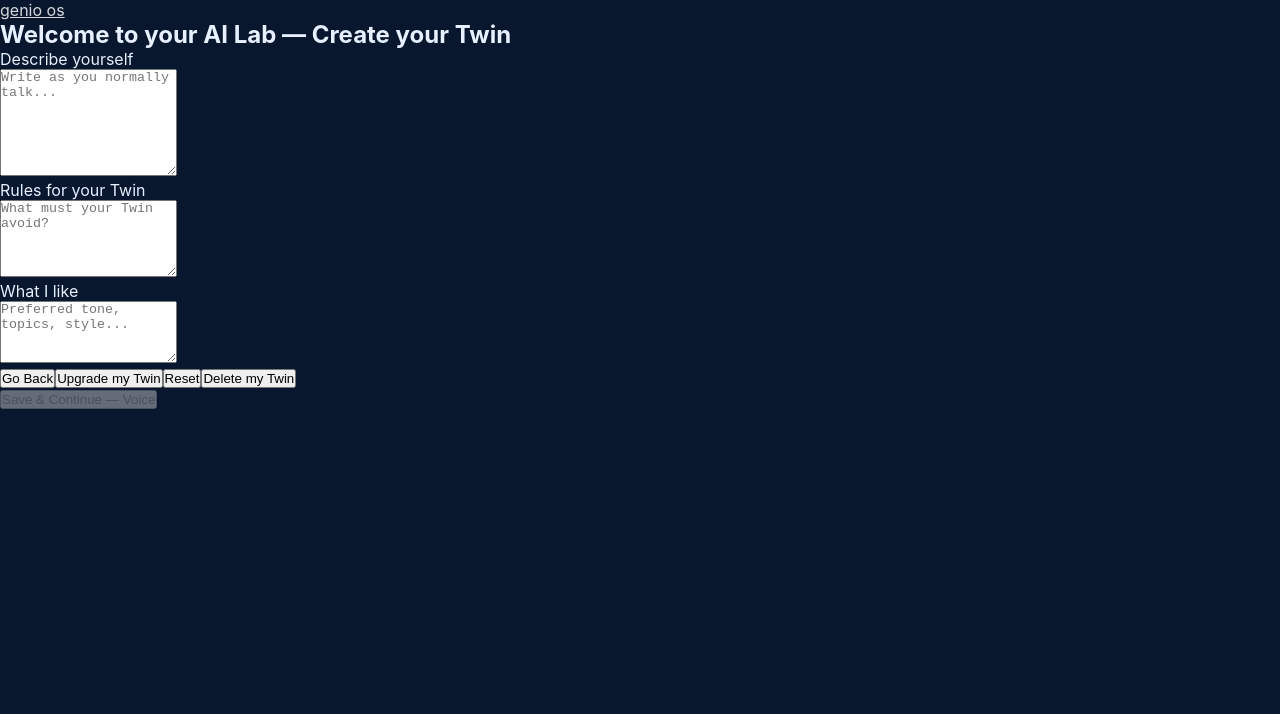
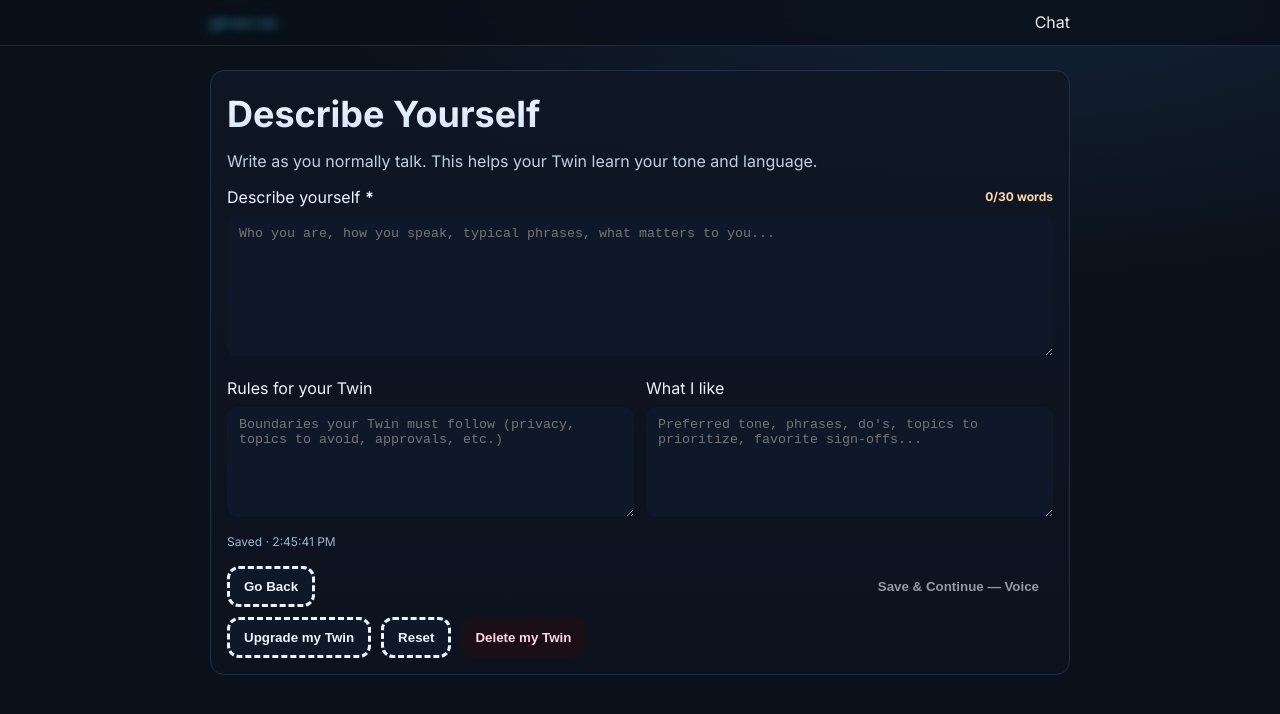
Before and after one commit to genio-ai/genio-os, a Next.js app: page /onboarding/personality in a window 1280 px wide. Shown: the top 714 px of the page. Built offline with nearby package versions, Linux system fonts and the light colour scheme.

Commit message:
Update personality.js

```diff
--- a/pages/onboarding/personality.js
+++ b/pages/onboarding/personality.js
@@ -1,159 +1,312 @@
 // File: pages/onboarding/personality.js
-import { useEffect, useMemo, useState } from "react";
+import { useEffect, useMemo, useRef, useState } from "react";
 import Head from "next/head";
 import Link from "next/link";
 import { useRouter } from "next/router";
 
-const DRAFT_KEY = "twin_ob_draft";
+const TWIN_DRAFT_KEY = "twin_ob_draft";
+const MIN_WORDS = 30;
+
+function safeGet(key, fallback) {
+  try {
+    const v = localStorage.getItem(key);
+    return v ? JSON.parse(v) : fallback;
+  } catch {
+    return fallback;
+  }
+}
+function safeSet(key, val) {
+  try {
+    localStorage.setItem(key, JSON.stringify(val));
+  } catch {}
+}
+function wordCount(s) {
+  return (s || "").trim().split(/\s+/).filter(Boolean).length;
+}
 
 export default function Personality() {
   const router = useRouter();
-  const [about, setAbout] = useState("");
+
+  const [desc, setDesc] = useState("");
   const [rules, setRules] = useState("");
   const [likes, setLikes] = useState("");
   const [savedAt, setSavedAt] = useState(null);
   const [busy, setBusy] = useState(false);
-  const [note, setNote] = useState("");
+  const [toast, setToast] = useState("");
+  const [dirty, setDirty] = useState(false);
+  const saveTimer = useRef(null);
 
-  // load draft
+  // Load existing draft on mount
   useEffect(() => {
-    try {
-      const d = JSON.parse(localStorage.getItem(DRAFT_KEY) || "{}");
-      if (d.about) setAbout(d.about);
+    const d = safeGet(TWIN_DRAFT_KEY, {});
+    if (d.desc ?? d.about) setDesc(d.desc ?? d.about);
     if (d.rules) setRules(d.rules);
     if (d.likes) setLikes(d.likes);
-    } catch {}
   }, []);
 
-  // autosave
+  // Autosave (debounced)
   useEffect(() => {
-    const h = setTimeout(() => {
-      try {
-        const cur = JSON.parse(localStorage.getItem(DRAFT_KEY) || "{}");
-        localStorage.setItem(
-          DRAFT_KEY,
-          JSON.stringify({ ...cur, about, rules, likes })
-        );
+    setDirty(true);
+    clearTimeout(saveTimer.current);
+    saveTimer.current = setTimeout(() => {
+      const cur = safeGet(TWIN_DRAFT_KEY, {});
+      safeSet(TWIN_DRAFT_KEY, {
+        ...cur,
+        desc,
+        rules,
+        likes,
+        _lastStep: "personality",
+      });
       setSavedAt(new Date());
-      } catch {}
-    }, 500);
-    return () => clearTimeout(h);
-  }, [about, rules, likes]);
+      setDirty(false);
+    }, 600);
+    return () => clearTimeout(saveTimer.current);
+  }, [desc, rules, likes]);
 
-  const canContinue = useMemo(() => about.trim().length >= 30, [about]);
+  // Warn before unload if not saved
+  useEffect(() => {
+    const h = (e) => {
+      if (dirty) {
+        e.preventDefault();
+        e.returnValue = "";
+      }
+    };
+    window.addEventListener("beforeunload", h);
+    return () => window.removeEventListener("beforeunload", h);
+  }, [dirty]);
 
-  const saveAndNext = async () => {
+  const descWords = useMemo(() => wordCount(desc), [desc]);
+  const canContinue = descWords >= MIN_WORDS;
+
+  const handleBack = () => router.back();
+
+  const handleSaveAndNext = () => {
     if (!canContinue || busy) return;
     setBusy(true);
     try {
-      const cur = JSON.parse(localStorage.getItem(DRAFT_KEY) || "{}");
-      localStorage.setItem(
-        DRAFT_KEY,
-        JSON.stringify({
+      const cur = safeGet(TWIN_DRAFT_KEY, {});
+      safeSet(TWIN_DRAFT_KEY, {
         ...cur,
-          about: about.trim(),
+        desc: desc.trim(),
         rules: rules.trim(),
         likes: likes.trim(),
-        })
-      );
-      router.push("/onboarding/voice");
+        _lastStep: "personality",
+      });
+      setToast("Saved. Moving to Voice…");
+      setTimeout(() => router.push("/onboarding/voice"), 250);
     } finally {
       setBusy(false);
     }
   };
 
-  const doUpgrade = () => {
-    setNote("You can upgrade your Twin anytime — just edit these fields and save.");
-    setTimeout(() => setNote(""), 2200);
+  const handleUpgrade = () => {
+    setToast("Refine anytime. Edit and save to upgrade your Twin.");
+    setTimeout(() => setToast(""), 1800);
   };
-
-  const doReset = () => {
-    setAbout("");
+  const handleReset = () => {
+    setDesc("");
     setRules("");
     setLikes("");
-    setNote("Cleared fields. Draft kept until you save.");
-    setTimeout(() => setNote(""), 1800);
+    setToast("Fields cleared.");
+    setTimeout(() => setToast(""), 1400);
   };
-
-  const doDelete = () => {
-    try { localStorage.removeItem(DRAFT_KEY); } catch {}
-    setAbout(""); setRules(""); setLikes("");
-    setNote("Twin draft deleted.");
-    setTimeout(() => setNote(""), 1800);
-  };
-
-  const goBack = () => {
-    router.push("/signup"); // 🔹 غيّر الوجهة حسب الصفحه اللي بدك ترجع إلها
+  const handleDelete = () => {
+    if (!confirm("Delete your Twin draft? This will remove your current inputs.")) return;
+    try {
+      localStorage.removeItem(TWIN_DRAFT_KEY);
+    } catch {}
+    setDesc("");
+    setRules("");
+    setLikes("");
+    setToast("Twin draft deleted.");
+    setTimeout(() => setToast(""), 1400);
   };
 
   return (
     <>
       <Head>
-        <title>AI Lab — Create your Twin (Step 1)</title>
+        <title>Describe Yourself — gineo os</title>
+        <meta
+          name="description"
+          content="Describe yourself so your Twin learns your tone and language."
+        />
+        <link rel="preconnect" href="https://fonts.googleapis.com" />
+        <link rel="preconnect" href="https://fonts.gstatic.com" crossOrigin="" />
+        <link
+          href="https://fonts.googleapis.com/css2?family=Inter:wght@400;600;700;800&display=swap"
+          rel="stylesheet"
+        />
       </Head>
 
-      {/* Header */}
+      {/* Header (brand + Chat) */}
       <header className="hdr">
         <div className="container nav">
-          <Link href="/" className="brand" aria-label="genio os">
-            <span className="brand-neon">genio os</span>
+          <Link href="/" className="brand">
+            <span className="brand-neon">gineo os</span>
           </Link>
-          <div className="stepper" aria-label="Progress">
-            <span className="dot on" />
-            <span className="dot" />
-            <span className="dot" />
-            <span className="dot" />
-          </div>
+          <nav className="links">
+            <Link href="/chat">Chat</Link>
+          </nav>
         </div>
       </header>
 
-      {/* Form */}
       <main className="container">
         <section className="card form">
-          <h1>Welcome to your AI Lab — Create your Twin</h1>
+          <h1>Describe Yourself</h1>
+          <p className="sub">
+            Write as you normally talk. This helps your Twin learn your tone and language.
+          </p>
 
+          {/* Describe yourself */}
           <label className="field">
-            <div className="label">Describe yourself</div>
+            <div className="row">
+              <span>
+                Describe yourself <b>*</b>
+              </span>
+              <small className={canContinue ? "ok" : "warn"}>
+                {descWords}/{MIN_WORDS} words
+              </small>
+            </div>
             <textarea
-              rows={7}
-              value={about}
-              onChange={(e) => setAbout(e.target.value)}
-              placeholder="Write as you normally talk..."
+              rows={8}
+              value={desc}
+              onChange={(e) => setDesc(e.target.value)}
+              placeholder="Who you are, how you speak, typical phrases, what matters to you..."
+              required
+            />
+          </label>
+
+          {/* Optional fields */}
+          <div className="grid">
+            <label className="field">
+              <span>Rules for your Twin</span>
+              <textarea
+                rows={6}
+                value={rules}
+                onChange={(e) => setRules(e.target.value)}
+                placeholder="Boundaries your Twin must follow (privacy, topics to avoid, approvals, etc.)"
               />
             </label>
 
             <label className="field">
-            <div className="label">Rules for your Twin</div>
+              <span>What I like</span>
               <textarea
-              rows={5}
-              value={rules}
-              onChange={(e) => setRules(e.target.value)}
-              placeholder="What must your Twin avoid?"
+                rows={6}
+                value={likes}
+                onChange={(e) => setLikes(e.target.value)}
+                placeholder="Preferred tone, phrases, do's, topics to prioritize, favorite sign-offs..."
               />
             </label>
+          </div>
 
-          <label className="field">
-            <div className="label">What I like</div>
-            <textarea
-              rows={4}
-              value={likes}
-              onChange={(e) => setLikes(e.target.value)}
-              placeholder="Preferred tone, topics, style..."
-            />
-          </label>
+          {/* Save state */}
+          <div className="meta" role="status" aria-live="polite">
+            <span>{savedAt ? `Saved · ${savedAt.toLocaleTimeString()}` : "Autosave on"}</span>
+            {toast && <span className="note">{toast}</span>}
+          </div>
 
+          {/* Primary actions */}
           <div className="actions">
-            <button className="btn ghost" onClick={goBack}>Go Back</button>
-            <button className="btn ghost" onClick={doUpgrade}>Upgrade my Twin</button>
-            <button className="btn ghost" onClick={doReset}>Reset</button>
-            <button className="btn danger" onClick={doDelete}>Delete my Twin</button>
-            <div className="spacer" />
-            <button className="btn btn-neon" disabled={!canContinue || busy} onClick={saveAndNext}>
+            <button type="button" className="btn ghost" onClick={handleBack}>
+              Go Back
+            </button>
+            <button
+              type="button"
+              className="btn btn-neon"
+              disabled={!canContinue || busy}
+              onClick={handleSaveAndNext}
+            >
               {busy ? "Saving…" : "Save & Continue — Voice"}
+            </button>
+          </div>
+
+          {/* Manage actions */}
+          <div className="manage">
+            <button type="button" className="btn ghost" onClick={handleUpgrade}>
+              Upgrade my Twin
+            </button>
+            <button type="button" className="btn ghost" onClick={handleReset}>
+              Reset
+            </button>
+            <button type="button" className="btn danger" onClick={handleDelete}>
+              Delete my Twin
             </button>
           </div>
         </section>
       </main>
+
+      {/* Styles (aligned with signup) */}
+      <style jsx>{`
+        :root {
+          --bg: #0a1018;
+          --card: #0f1725;
+          --muted: #a7b7c8;
+          --text: #edf3ff;
+          --neon1: #20e3b2;
+          --neon2: #6fc3ff;
+          --ink: #071018;
+          --stroke: #223145;
+        }
+        .container { width: min(860px, 92%); margin-inline: auto; }
+        a { color: inherit; text-decoration: none; }
+
+        .hdr { position: sticky; top: 0; z-index: 50; backdrop-filter: saturate(150%) blur(10px); background: #0b111add; border-bottom: 1px solid #1b2840; }
+        .nav { display: flex; align-items: center; justify-content: space-between; gap: 12px; padding: 10px 0; }
+        .brand-neon {
+          background: linear-gradient(135deg, var(--neon1), var(--neon2));
+          -webkit-background-clip: text; -webkit-text-fill-color: transparent;
+          text-shadow: 0 0 8px rgba(111,195,255,.35), 0 0 18px rgba(32,227,178,.22);
+          font-weight: 800;
+        }
+        .links { display: flex; gap: 10px; align-items: center; }
+
+        main { padding: 24px 0 56px; }
+        .card { border: 1px solid #20304a; background: linear-gradient(180deg, rgba(15,23,37,.92), rgba(12,18,30,.92)); border-radius: 14px; padding: 16px; }
+        .form h1 {
+          margin: 0 0 6px; font-size: clamp(24px, 5vw, 36px);
+          background: linear-gradient(180deg, #f4f8ff 0%, #cfe0ff 100%);
+          -webkit-background-clip: text; color: transparent;
+        }
+        .sub { color: #c0d0e2; margin: 0 0 12px; }
+
+        .field { display: flex; flex-direction: column; gap: 6px; margin: 10px 0; }
+        .row { display: flex; align-items: center; justify-content: space-between; gap: 8px; }
+        .ok { color: #98ffc7; font-weight: 700; font-size: 12px; }
+        .warn { color: #ffd8a8; font-weight: 700; font-size: 12px; }
+
+        textarea {
+          background: #0f1828; color: #edf3ff; border: 1px solid var(--stroke); border-radius: 10px; padding: 10px 12px;
+          resize: vertical; min-height: 110px;
+        }
+        textarea:focus { outline: none; border-color: #2b86c8; box-shadow: 0 0 0 3px rgba(111,195,255,.12); }
+
+        .grid { display: grid; grid-template-columns: 1fr 1fr; gap: 12px; }
+        @media (max-width: 720px) { .grid { grid-template-columns: 1fr; } }
+
+        .meta { display: flex; gap: 12px; align-items: center; color: #9fb5d1; font-size: 12px; margin-top: 6px; }
+        .note { color: #d7f5ff; }
+
+        .actions { display: flex; gap: 10px; justify-content: space-between; margin-top: 14px; }
+        .manage { display: flex; gap: 10px; flex-wrap: wrap; margin-top: 10px; }
+
+        .btn {
+          display: inline-flex; align-items: center; justify-content: center; border-radius: 12px; cursor: pointer;
+          padding: 10px 14px; font-weight: 700; border: 1px solid var(--stroke); background: #0f1828; color: var(--text);
+        }
+        .btn.btn-neon { border: none; background: linear-gradient(135deg, var(--neon1), var(--neon2)); color: var(--ink); }
+        .btn.ghost { background: #0f1828; border-style: dashed; }
+        .btn.danger { border-color: #4a2130; background: #1a0f14; color: #ffd6df; }
+        .btn[disabled] { opacity: .6; cursor: not-allowed; }
+      `}</style>
+
+      <style jsx global>{`
+        body {
+          margin: 0;
+          font: 16px/1.55 Inter, system-ui, -apple-system, Segoe UI, Roboto, Arial, sans-serif;
+          color: #edf3ff;
+          background: radial-gradient(1200px 600px at 80% -10%, #14263d 0%, #0b111a 60%), #0b111a;
+        }
+      `}</style>
     </>
   );
 }
```
Lines whose indentation alone changed are shown as unchanged.
